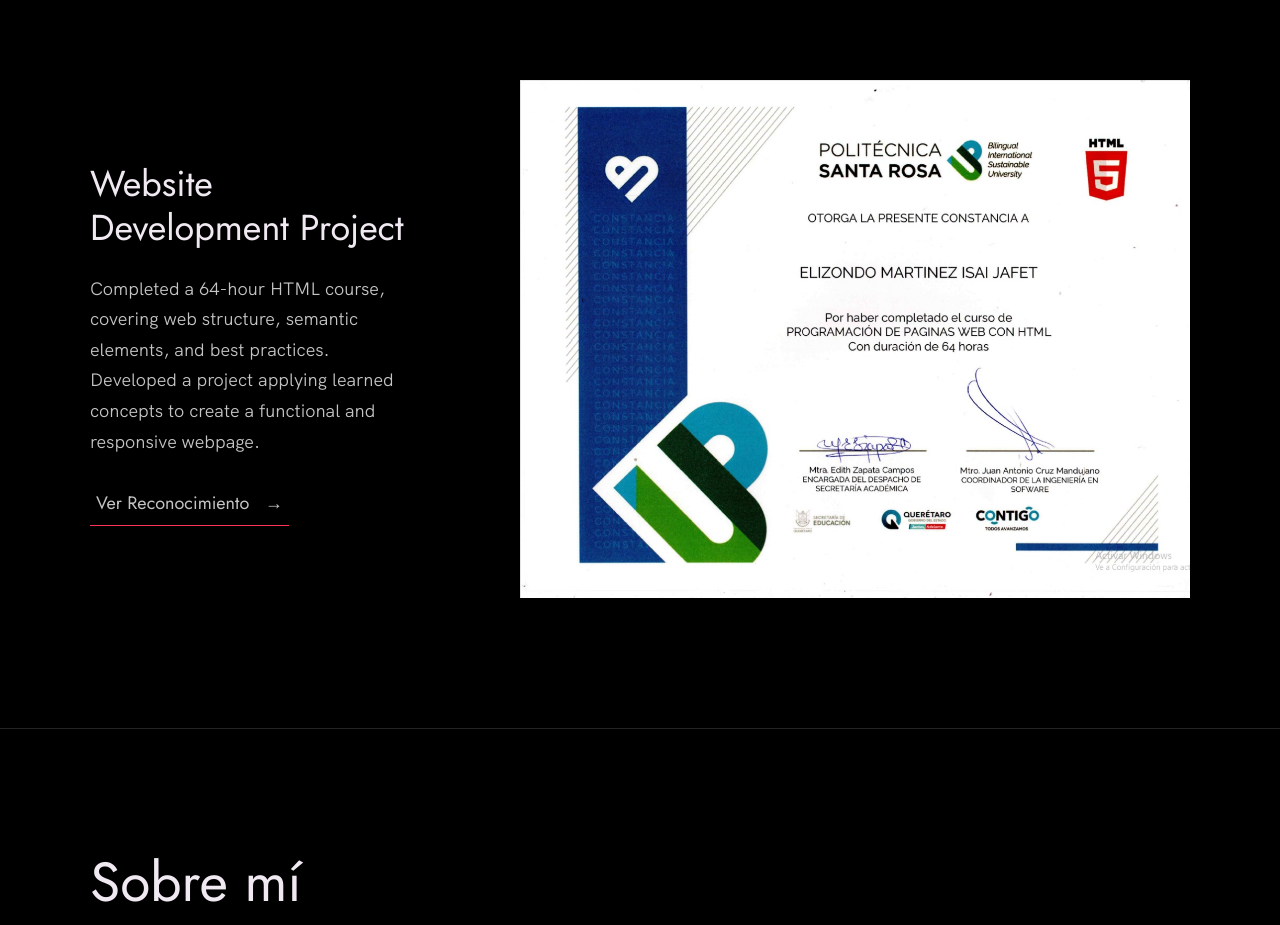
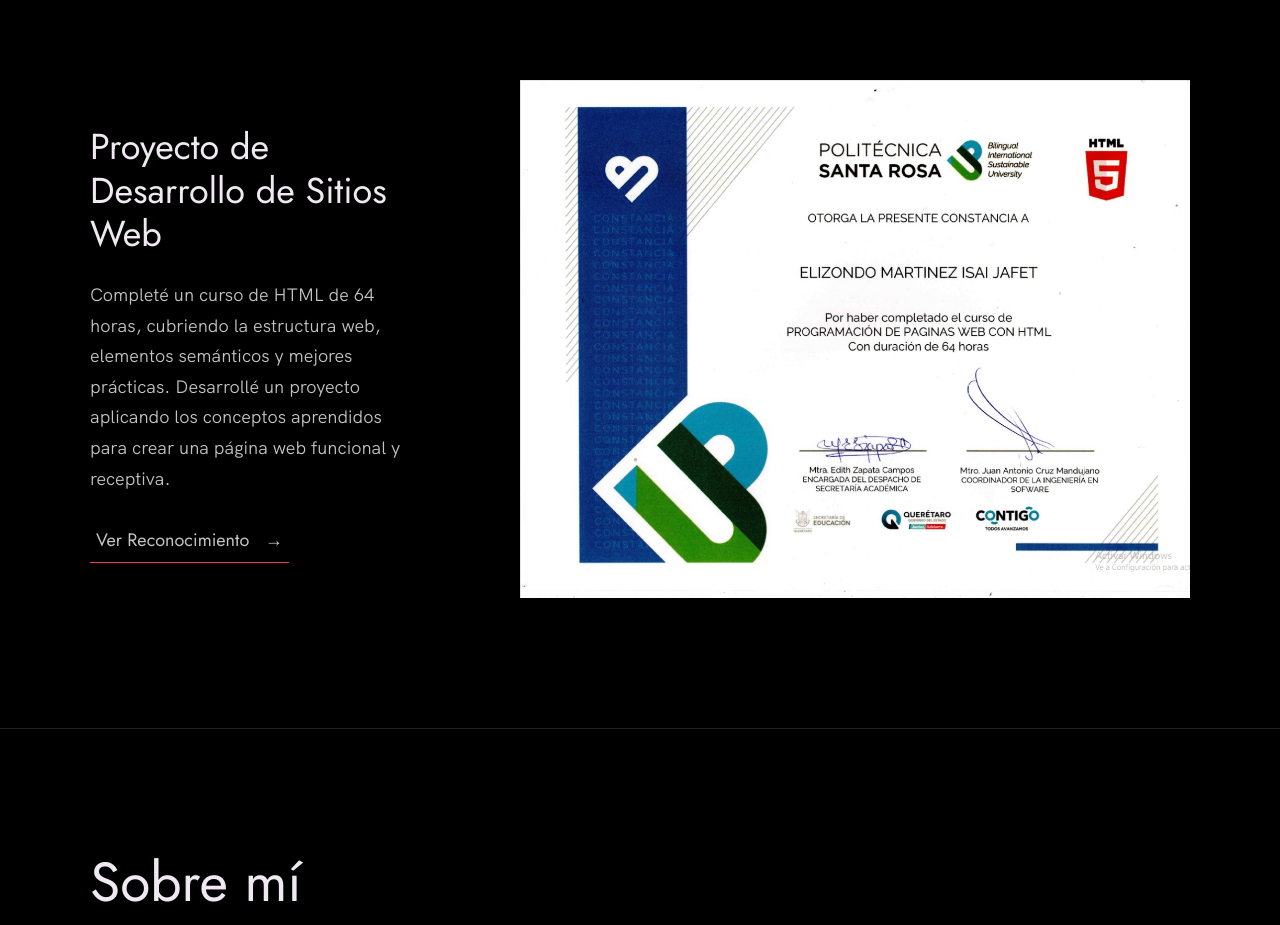
Before and after one commit to IsaiElizondo/IsaiElizondo.github.io, a plain HTML site: page index.html in a window 1280 px wide. Shown: the part 7360-8285 px from the top of the page. Drawn offline with Linux system fonts and the light colour scheme.

Commit message:
pequeña corrección

```diff
--- a/index.html
+++ b/index.html
@@ -216,9 +216,9 @@
 
         <div class="work__box">
           <div class="work__text">
-            <h3>Website Development Project</h3>
+            <h3>Proyecto de Desarrollo de Sitios Web</h3>
             <p>
-              Completed a 64-hour HTML course, covering web structure, semantic elements, and best practices. Developed a project applying learned concepts to create a functional and responsive webpage.            </p>
+                Completé un curso de HTML de 64 horas, cubriendo la estructura web, elementos semánticos y mejores prácticas. Desarrollé un proyecto aplicando los conceptos aprendidos para crear una página web funcional y receptiva.            </p>
             </p>
 
 
```
